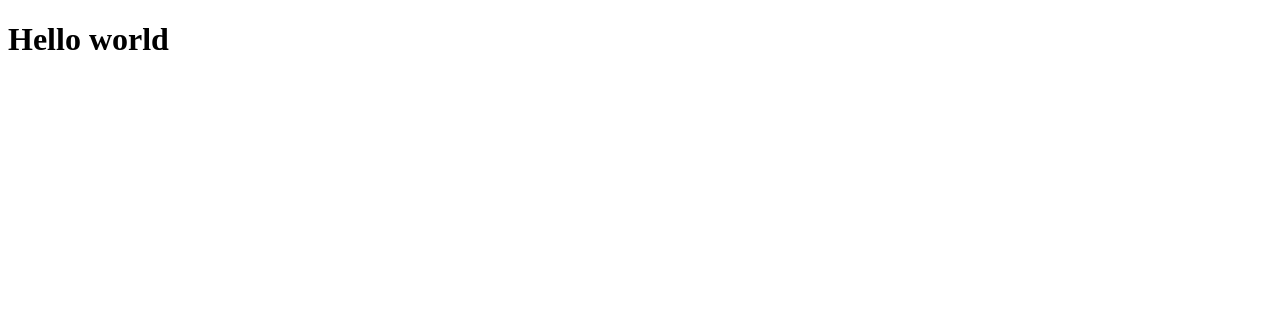
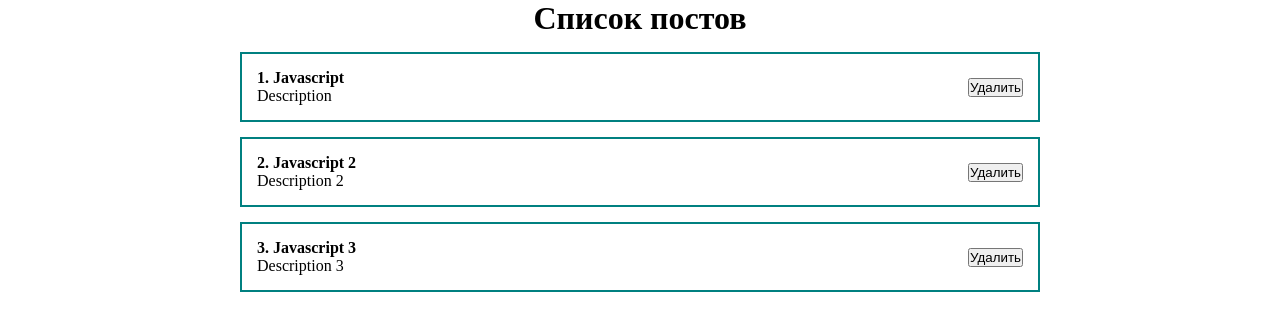
Before and after one commit to xGerfy/task_1_react, a React (Create React App) app: page / in a window 1280 px wide. Shown: the top 330 px of the page. Built offline with nearby package versions, Linux system fonts and the light colour scheme.

Commit message:
add PostItem component

```diff
--- a/src/App.js
+++ b/src/App.js
@@ -1,7 +1,20 @@
+import { useState } from "react";
+import PostItem from "./components/PostItem";
+import "./styles/App.css";
+
 function App() {
+  const [posts, setPosts] = useState([
+    { id: 1, title: "Javascript", body: "Description" },
+    { id: 2, title: "Javascript 2", body: "Description 2" },
+    { id: 3, title: "Javascript 3", body: "Description 3" },
+  ]);
+
   return (
     <div className="App">
-      <h1>Hello world</h1>
+      <h1 style={{ textAlign: "center" }}>Список постов</h1>
+      {posts.map((post) => (
+        <PostItem post={post} key={post.id} />
+      ))}
     </div>
   );
 }
--- /dev/null
+++ b/src/components/PostItem.jsx
@@ -0,0 +1,19 @@
+import React from "react";
+
+export default function PostItem(props) {
+  return (
+    <div>
+      <div className="post">
+        <div className="post__content">
+          <strong>
+            {props.post.id}. {props.post.title}
+          </strong>
+          <div>{props.post.body}</div>
+        </div>
+        <div className="post__btns">
+          <button>Удалить</button>
+        </div>
+      </div>
+    </div>
+  );
+}
--- /dev/null
+++ b/src/styles/App.css
@@ -0,0 +1,23 @@
+* {
+  margin: 0;
+  padding: 0;
+  box-sizing: border-box;
+}
+
+#root {
+  display: flex;
+  justify-content: center;
+}
+
+.App {
+  width: 800px;
+}
+
+.post {
+  display: flex;
+  padding: 15px;
+  border: 2px solid teal;
+  margin-top: 15px;
+  justify-content: space-between;
+  align-items: center;
+}
```
